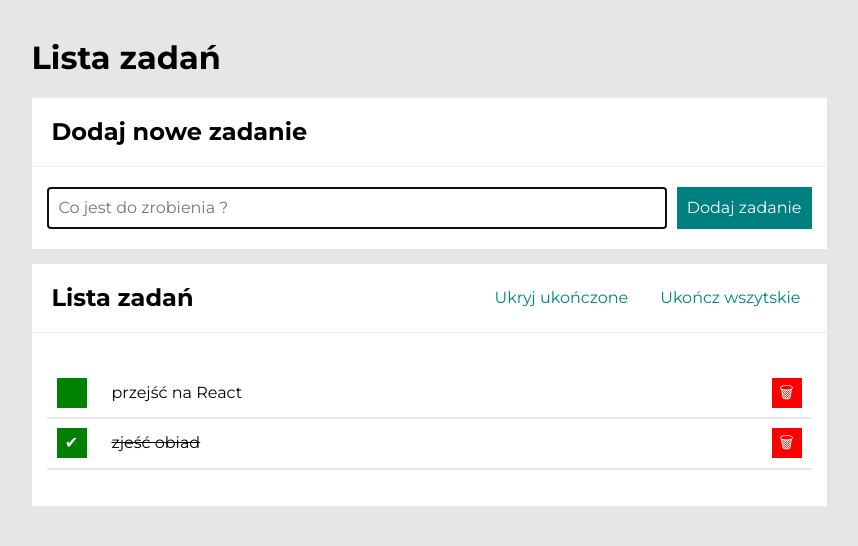
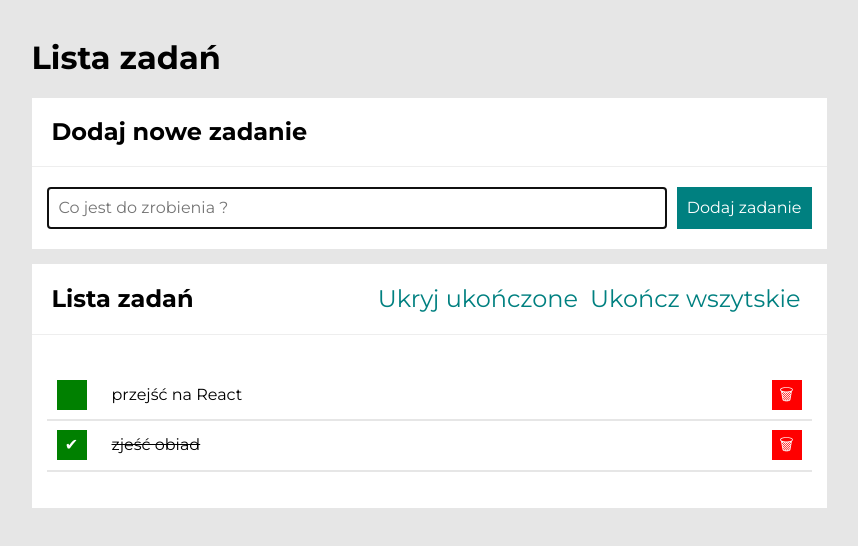
Before and after one commit to dominikblak/Todo-list-React, a React (Create React App) app: page / in a window 1280 px wide. Shown: the top 546 px of the page, without its empty margins (211-1069 px from the left). Built offline with nearby package versions, Linux system fonts and the light colour scheme.

Commit message:
change React Fragment

```diff
--- a/src/Buttons/index.js
+++ b/src/Buttons/index.js
@@ -1,14 +1,14 @@
 import "./style.css";
-import React from "react";
+
 const Buttons = (props) => (
-  <div className="buttons_buttonsCompleted">
+  <div className="buttons">
     {props.tasks.length > 0 && (
-      <React.Fragment>
+      <>
         <button className="buttons__button">{props.hideDoneTasks ? "Pokaż" : "Ukryj"} ukończone</button>
         <button className="buttons__button" disabled={props.tasks.every(({ done }) => done)}>
           Ukończ wszytskie
         </button>
-      </React.Fragment>
+      </>
     )}
   </div>
 );
```
Also changed, not shown: src/index.js (+6 -6 lines).
